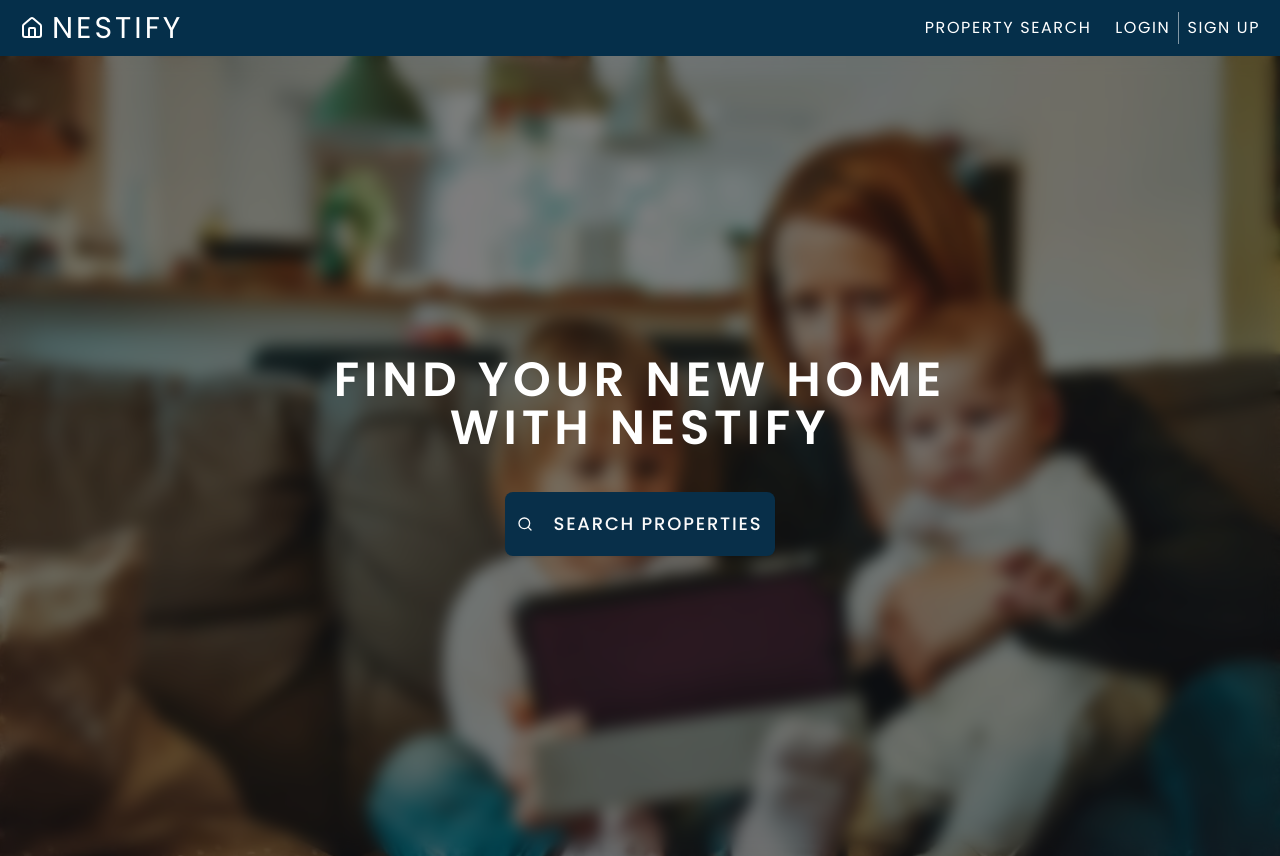
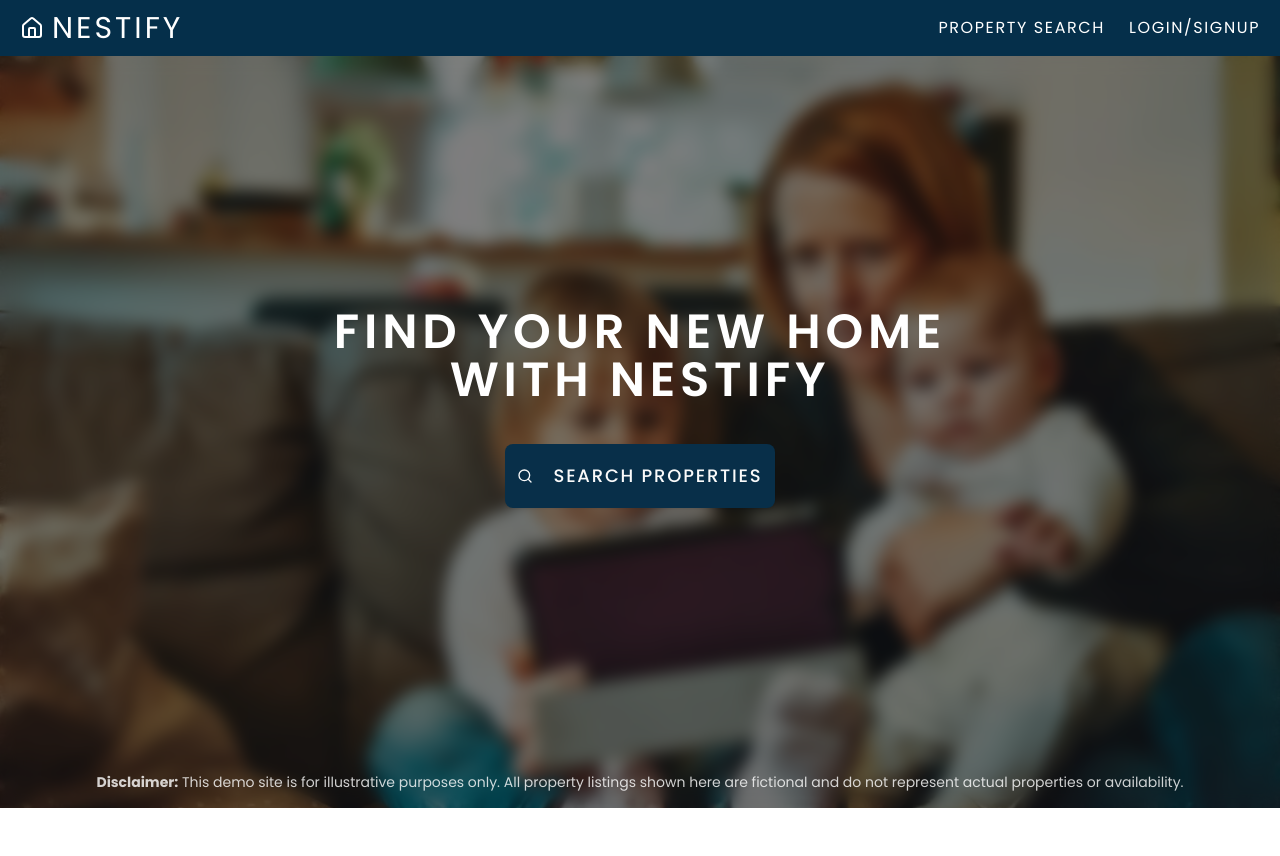
Before and after one commit to jinzhang01/nestify, a Next.js app: page / in a window 1280 px wide. After the commit the page ends 808 px from the top, so only its background shows below. Built offline with nearby package versions, Linux system fonts and the light colour scheme; no server answers.

Commit message:
add disclaimer

```diff
--- a/app/page.tsx
+++ b/app/page.tsx
@@ -5,7 +5,7 @@ import Link from "next/link";
 
 export default function Home() {
   return (
-    <main className="h-screen relative p-24 flex items-center justify-center overflow-hidden">
+    <main className="h-screen relative p-24 -mt-12 flex items-center justify-center overflow-hidden">
       <Image fill className="object-cover" src="/hero.webp" alt="" />
       <div className="absolute top-0 left-0 size-full bg-black/50 backdrop-blur-sm" />
 
@@ -14,7 +14,12 @@ export default function Home() {
         <Button asChild className="mx-auto p-8 text-lg gap-5">
           <Link href="/property-search"><SearchIcon /> Search Properties</Link>
         </Button>
+
       </div>
+
+      <p className="absolute bottom-4 w-full text-center text-sm opacity-80 text-white z-10">
+        <strong>Disclaimer:</strong> This demo site is for illustrative purposes only. All property listings shown here are fictional and do not represent actual properties or availability.
+      </p>
     </main>
   );
 }
--- a/components/auth-buttons.tsx
+++ b/components/auth-buttons.tsx
@@ -64,9 +64,9 @@ export default function AuthButtons() {
 
             ) : (
                 <div className="flex gap-2 items-center">
-                    <Link href="/login" className="uppercase tracking-widest hover:underline">Login</Link>
-                    <div className="h-8 w-[1px] bg-white/50" />
-                    <Link href="/register" className="uppercase tracking-widest hover:underline">Sign Up</Link>
+                    <Link href="/login" className="uppercase tracking-widest hover:underline">Login/SignUp</Link>
+                    {/* <div className="h-8 w-[1px] bg-white/50" /> */}
+                    {/* <Link href="/register" className="uppercase tracking-widest hover:underline">Sign Up</Link> */}
                 </div>
             )}
         </div>
```
